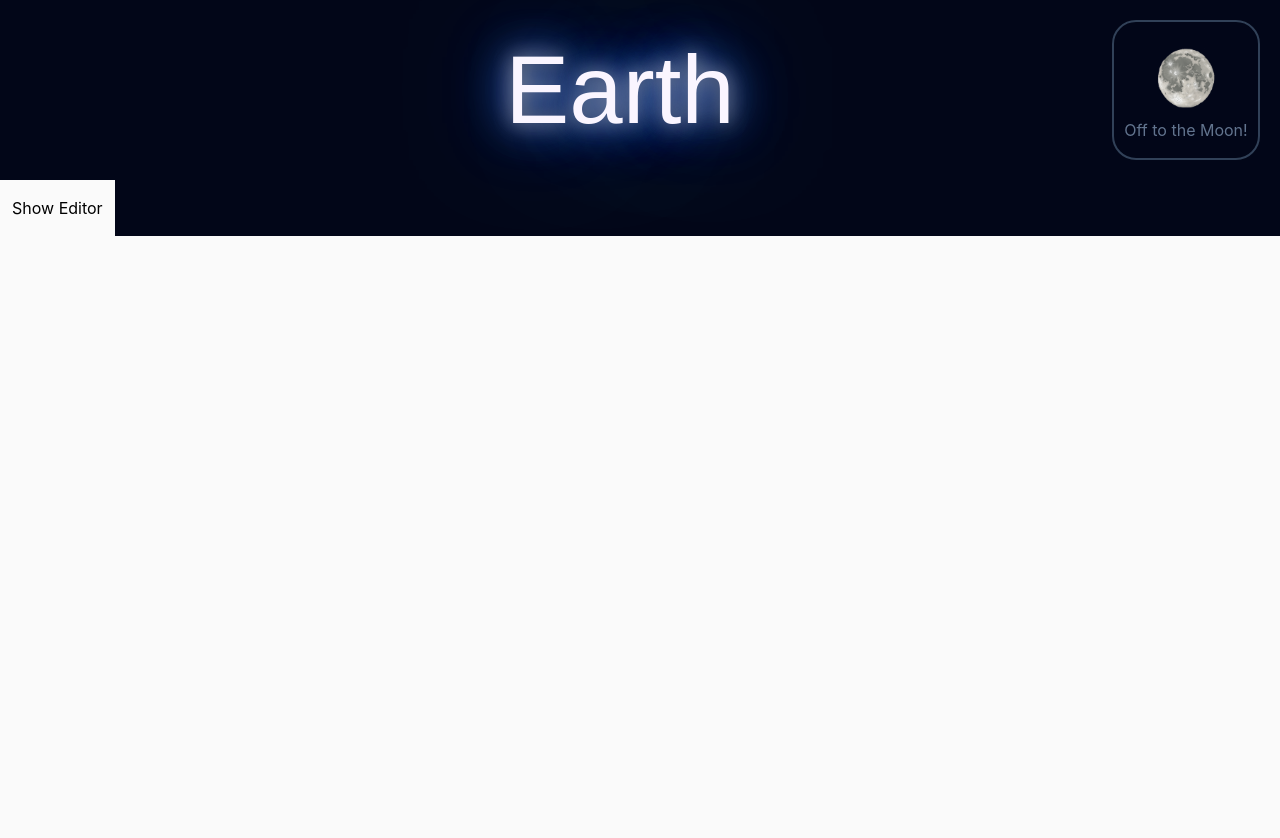
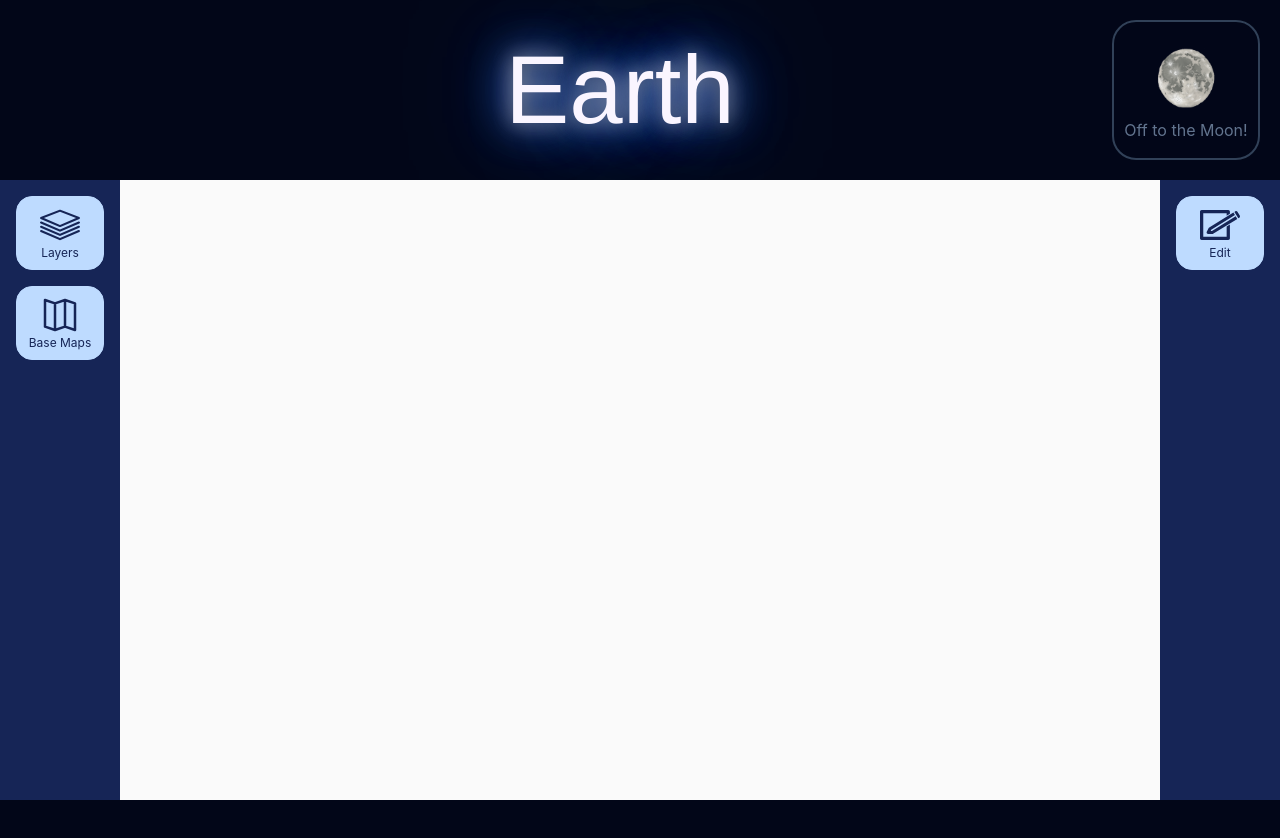
Before and after one commit to LBercovitch/sdk-demo, a React (Vite) app in the folder sdk-demo/: page /earth in a window 1280 px wide. Shown: the top 838 px of the page. After the commit the page ends 800 px from the top, so only its background shows below. Built offline with nearby package versions, Linux system fonts and the light colour scheme; a web font is replaced by a local one.

Commit message:
Adding toolbars

```diff
--- a/sdk-demo/src/components/Map.tsx
+++ b/sdk-demo/src/components/Map.tsx
@@ -1,30 +1,66 @@
 import { useState } from 'react';
+import LayerListIcon from "../icons/LayerListIcon"
+import EditIcon from "../icons/EditIcon"
+import  BMListIcon from "../icons/BMListIcon"
+import ToolBar from './ToolBar';
 
 // arcgis components
 import "@arcgis/map-components/components/arcgis-map";
 import "@arcgis/map-components/components/arcgis-zoom";
+import "@arcgis/map-components/components/arcgis-layer-list";
 import "@arcgis/map-components/components/arcgis-editor";
+import "@arcgis/map-components/components/arcgis-basemap-gallery";
 
 type MapProps = {
   mapId: string;
 };
 
 function Map({ mapId }: MapProps) {
-  const [showEditor, setShowEditor] = useState<boolean>(false);
+  const [leftTool, setLeftTool] = useState<string | null>(null);
+  const [rightTool, setRightTool] = useState<string | null>(null);
+
+  const toggleTool = (
+    tool: string,
+    setTool: React.Dispatch<React.SetStateAction<string | null>>
+  ) => {
+    setTool(activeTool  => (activeTool === tool ? null : tool));
+  };
+
+  const leftButtons = [
+    {
+      id: "layerList",
+      icon: <LayerListIcon iconWidth="40px" iconHeight="40px" />,
+      label: "Layers",
+      onClick: () => toggleTool("layerList", setLeftTool),
+    },
+    {
+      id: "baseMapList",
+      icon: <BMListIcon iconWidth="40px" iconHeight="40px" />,
+      label: "Base Maps",
+      onClick: () => toggleTool("baseMapList", setLeftTool),
+    },
+  ];
+
+  const rightButtons = [
+    {
+      id: "editor",
+      icon: <EditIcon iconWidth="40px" iconHeight="40px" />,
+      label: "Edit",
+      onClick: () => toggleTool("editor", setRightTool),
+    },
+  ];
+
   return (
-    <>
-      <button
-        onClick={() => setShowEditor(!showEditor)}
-        className="px-3 py-4 cursor-pointer bg-neutral-50"
-      >
-        {showEditor ? 'Hide Editor' : 'Show Editor'}
-      </button>
-
+    <div className="grid grid-cols-[120px_1fr_120px]">
+      <ToolBar buttons={leftButtons} direction="vertical" active={leftTool} />
       <arcgis-map item-id={mapId}>
-        <arcgis-zoom slot="top-left" />
-        {showEditor && <arcgis-editor slot="top-right" />}
+        <arcgis-zoom slot="bottom-left" />
+        {leftTool === "layerList" && <arcgis-layer-list slot="top-left" />}
+        {leftTool === "baseMapList" && <arcgis-basemap-gallery slot="top-left" />}
+        {rightTool === "editor" && <arcgis-editor slot="top-right" />}
       </arcgis-map>
-    </>
+      <ToolBar buttons={rightButtons} direction="vertical" active={rightTool} />
+    </div>
   )
 }
 
--- a/sdk-demo/src/components/ToolBar.tsx
+++ b/sdk-demo/src/components/ToolBar.tsx
@@ -1,6 +1,6 @@
 // Typescript defs
 export type ToolBarButton = {
-  id: string; // Used for the manditory key attribute needed for iterative component construction
+  id: string; // Used for the manditory "key" attribute needed for iterative component construction
   icon: React.ReactNode; // All icons are svgs wrapped in a react component, located in the icons folder
   label: string;
   onClick: () => void;
@@ -8,13 +8,22 @@ export type ToolBarButton = {
 
 type ToolBarProps = {
   buttons: ToolBarButton[];
+  direction: "vertical" | "horizontal";
+  active: string | null;
 };
 
-export function ToolBar({ buttons }: ToolBarProps) {
+function ToolBar({ buttons, direction, active }: ToolBarProps) {
   return (
-    <div className="toolbar">
+    <div className={`bg-blue-950 p-4 ${direction === "vertical" ? "flex flex-col gap-4" : ""}`}>
       {buttons.map(button => (
-        <button key={button.id} onClick={button.onClick}>
+        <button
+          key={button.id}
+          onClick={button.onClick}
+          className={`flex flex-col items-center text-center justify-center
+            text-xs px-2 py-2 rounded-2xl border-1 border-blue-200 cursor-pointer
+            hover:bg-blue-950 hover:text-blue-200
+            ${active === button.id ? "bg-blue-950 text-blue-200" : "text-blue-950 bg-blue-200"}`}
+        >
           {button.icon}
           {button.label}
         </button>
@@ -22,3 +31,5 @@ export function ToolBar({ buttons }: ToolBarProps) {
     </div>
   );
 }
+
+export default ToolBar
--- /dev/null
+++ b/sdk-demo/src/icons/BMListIcon.tsx
@@ -0,0 +1,11 @@
+function BMListIcon({ iconHeight, iconWidth }: { iconHeight: string; iconWidth: string }) {
+  return (
+    <svg fill="none" width={iconWidth} height={iconHeight} viewBox="0 0 24 24" >
+      <path stroke="currentColor" stroke-width="1.5" stroke-linecap="round" stroke-linejoin="round"
+        d="M15 3V19M15 3L9 5M15 3L21 5V21L15 19M15 19L9 21M9 5V21M9 5L3 3V19L9 21"
+      />
+    </svg>
+  );
+}
+
+export default BMListIcon;
--- /dev/null
+++ b/sdk-demo/src/icons/EditIcon.tsx
@@ -0,0 +1,17 @@
+function EditIcon({ iconHeight, iconWidth }: { iconHeight: string; iconWidth: string }) {
+  return (
+    <svg fill="currentColor" width={iconWidth} height={iconHeight} viewBox="0 0 42.206 42.207">
+    <g>
+      <path d="M28.118,22.566l3.44-2.119v14.715c0,0.95-0.771,1.723-1.722,1.723H1.723C0.772,36.884,0,36.113,0,35.162V7.045
+        c0-0.951,0.771-1.723,1.723-1.723h28.116c0.951,0,1.724,0.771,1.724,1.723v2.168l-3.442,2.118V8.766H3.441v24.675h24.676
+        L28.118,22.566L28.118,22.566z M12.643,27.394c-0.369,0.229-0.854,0.113-1.08-0.256c-0.229-0.369-0.112-0.855,0.256-1.082
+        l25.06-15.42l-1.646-2.673L9.728,23.658c-0.252,0.154-0.453,0.377-0.586,0.641l-1.979,3.979c-0.241,0.486-0.217,1.062,0.067,1.523
+        c0.285,0.461,0.789,0.743,1.33,0.747l4.447,0.025c0.293,0,0.582-0.08,0.831-0.231l25.506-15.697l-1.646-2.671L12.643,27.394z
+        M41.973,11.185l-2.467-4.006c-0.455-0.737-1.424-0.97-2.162-0.515l-1.023,0.63l4.113,6.683l1.023-0.63
+        C42.197,12.893,42.428,11.924,41.973,11.185z"/>
+    </g>
+    </svg>
+  );
+}
+
+export default EditIcon;
--- /dev/null
+++ b/sdk-demo/src/icons/LayerListIcon.tsx
@@ -0,0 +1,25 @@
+function LayerListIcon({ iconHeight, iconWidth }: { iconHeight: string; iconWidth: string }) {
+  return (
+    <svg fill="currentColor" width={iconWidth} height={iconHeight} viewBox="0 0 303.92 303.92">
+      <g>
+        <g>
+          <path d="M4.922,105.704l143.857,61.572c1.015,0.443,2.099,0.654,3.185,0.654s2.165-0.222,3.185-0.654l143.854-61.572
+            c3.037-1.303,4.983-4.311,4.914-7.615c-0.068-3.306-2.136-6.233-5.221-7.403L154.838,35.973c-1.859-0.709-3.905-0.709-5.759,0
+            L5.226,90.685c-3.085,1.17-5.152,4.103-5.224,7.403C-0.066,101.387,1.882,104.406,4.922,105.704z M151.959,52.209l122.233,46.488
+            l-122.233,52.32L29.724,98.698L151.959,52.209z"/>
+          <path d="M4.922,140.743l147.037,62.936l147.034-62.936c4.118-1.761,6.022-6.523,4.261-10.634
+            c-1.756-4.103-6.502-6.03-10.631-4.261L151.959,186.06L11.29,125.848c-4.116-1.764-8.873,0.153-10.634,4.261
+            C-1.105,134.225,0.807,138.982,4.922,140.743z"/>
+          <path d="M4.922,173.14l147.037,62.938l147.034-62.938c4.118-1.761,6.022-6.518,4.261-10.631
+            c-1.756-4.103-6.502-6.033-10.631-4.261L151.959,218.46L11.29,158.249c-4.116-1.762-8.873,0.152-10.634,4.261
+            C-1.105,166.623,0.807,171.379,4.922,173.14z"/>
+          <path d="M4.922,205.541l147.037,62.938l147.034-62.938c4.118-1.762,6.022-6.519,4.261-10.632
+            c-1.756-4.103-6.502-6.021-10.631-4.261L151.959,250.86L11.29,190.648c-4.116-1.761-8.873,0.153-10.634,4.261
+            C-1.105,199.022,0.807,203.779,4.922,205.541z"/>
+        </g>
+      </g>
+    </svg>
+  );
+}
+
+export default LayerListIcon;
```
